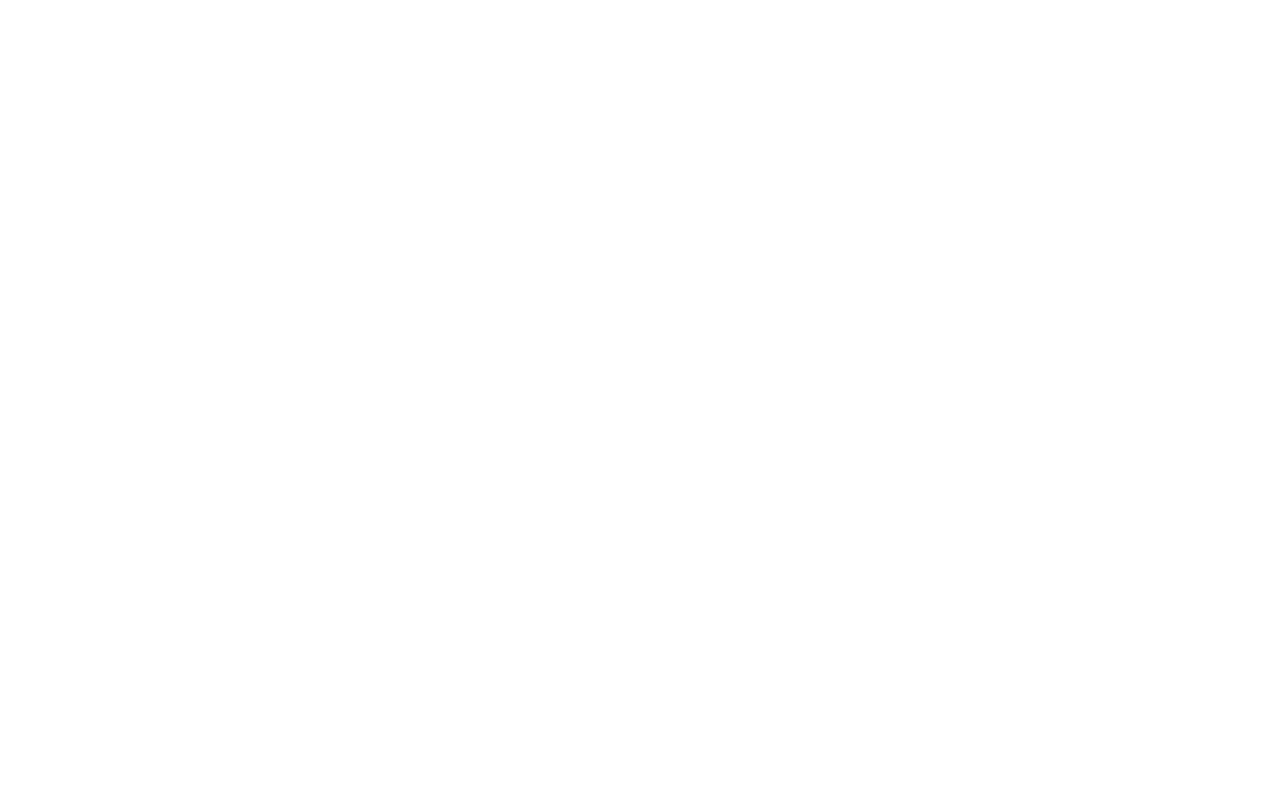
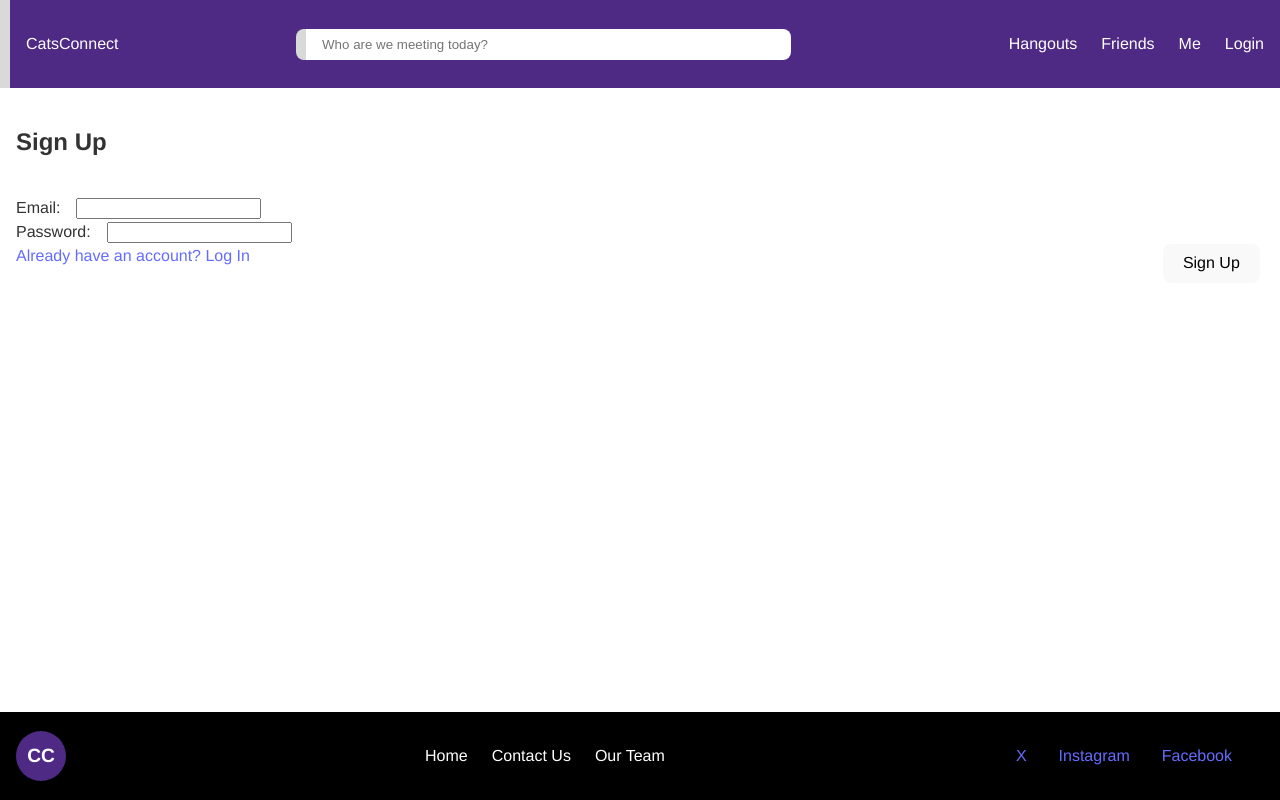
Before and after one commit to czhou06/disc-fall-25, a React (Vite) app: page /signup in a window 1280 px wide. Before the commit this address had no page. Built offline with nearby package versions, Linux system fonts and the light colour scheme.

Commit message:
implemented first Supabase endpoint and auth

```diff
--- a/package.json
+++ b/package.json
@@ -10,6 +10,7 @@
     "preview": "vite preview"
   },
   "dependencies": {
+    "@supabase/supabase-js": "^2.89.0",
     "react": "^19.1.1",
     "react-dom": "^19.1.1",
     "react-router-dom": "^7.10.1"
--- a/src/App.css
+++ b/src/App.css
@@ -16,7 +16,7 @@ ul {
 }
 
 a {
-  color: var(--white);
+  : var(--colorwhite);
   font-family: var(--font);
   justify-content: space-between;
 }
@@ -116,6 +116,7 @@ body {
 
 h2, h3 {
   font-family: var(--font);
+  padding: 1rem;
 }
 
 h1 {
@@ -129,5 +130,23 @@ h1 {
 
 button {
   float: right;
+  margin-right: 20px;
+}
 
+label {
+  padding: 1rem;
+  text-align:center;
 }
+
+p {
+  padding: 1rem;
+}
+
+.login_signup {
+  color:"#14b9faff";
+  padding: 1rem;
+}
+
+.nav_foot_link {
+  color: var(--white)
+}
--- a/src/App.jsx
+++ b/src/App.jsx
@@ -2,6 +2,8 @@ import './App.css'
 import Layout from "./components/Layout"
 import HomePage from "./pages/HomePage"
 import ProfilePage from "./pages/ProfilePage"
+import LoginPage from "./pages/LoginPage"
+import SignupPage from "./pages/SignupPage"
 import { Routes, Route } from 'react-router-dom'
 import { CURRENT_USER } from "./constants";
 
@@ -15,6 +17,8 @@ function App() {
         <Route path = "profile" element={<ProfilePage />} />
         <Route path = "profile/me" element={<ProfilePage />} />
         <Route path = "profile/:id" element={<ProfilePage />} />
+        <Route path = "login" element={<LoginPage />} />
+        <Route path = "signup" element={<SignupPage />} />
       </Route>
     </Routes>
   )
--- a/src/components/Card.jsx
+++ b/src/components/Card.jsx
@@ -14,9 +14,9 @@ function Card({ type, info, isLiked, onLikeToggle }) {
     details = (
       <>
         <h3>{info.first_name} {info.last_name}</h3>
-        <h3>Class of {info.graduation_year}</h3>
-        <h3>{info.major}</h3>
-        <h3>{info.email}</h3>
+        <h3>Class of {info.user_profiles.graduation_year}</h3>
+        <h3>{info.user_profiles.major}</h3>
+        <h3>{info.user_profiles.email}</h3>
       </>
     );
   }
--- a/src/components/Footer.jsx
+++ b/src/components/Footer.jsx
@@ -6,15 +6,15 @@ function Footer(){
       </div>
       <nav className="footer-nav">
         <ul>
-          <li><a href="#">Home</a></li>
-          <li><a href="#">Contact Us</a></li>
-          <li><a href="#">Our Team</a></li>
+          <li><a class="nav_foot_link" href="#">Home</a></li>
+          <li><a class="nav_foot_link" href="#">Contact Us</a></li>
+          <li><a class="nav_foot_link" href="#">Our Team</a></li>
         </ul>
       </nav>
       <nav className="footer-socials">
-        <a className="link" href="#">X</a>
-        <a className="link" href="#">Instagram</a>
-        <a className="link" href="#">Facebook</a>
+        <a class="nav_foot_link" className="link" href="#">X</a>
+        <a class="nav_foot_link" className="link" href="#">Instagram</a>
+        <a class="nav_foot_link" className="link" href="#">Facebook</a>
       </nav>
     </footer>);
 }
--- a/src/components/NavBar.jsx
+++ b/src/components/NavBar.jsx
@@ -4,7 +4,7 @@ function NavBar(){
   return (
     <header>
       <nav>
-        <Link to="/">CatsConnect</Link>
+        <Link class="nav_foot_link" to="/">CatsConnect</Link>
         <label htmlFor="search-bar" className="hidden">
           Who are we meeting today?
         </label>
@@ -15,13 +15,16 @@ function NavBar(){
         />
         <ul>
           <li>
-            <Link to="/">Hangouts</Link>
+            <Link class="nav_foot_link" to="/">Hangouts</Link>
           </li>
           <li>
-            <Link to="/">Friends</Link>
+            <Link class="nav_foot_link" to="/">Friends</Link>
           </li>
           <li>
-            <Link to="/profile/me">Me</Link>
+            <Link class="nav_foot_link" to="/profile/me">Me</Link>
+          </li>
+          <li>
+            <Link class="nav_foot_link" to="/login">Login</Link>
           </li>
         </ul>
       </nav>
--- a/src/pages/HomePage.jsx
+++ b/src/pages/HomePage.jsx
@@ -1,6 +1,7 @@
 import { useState, useEffect } from "react";
 import Card from "../components/Card";
 import { CURRENT_USER } from "../constants";
+import { supabase } from "../supabaseClient";
 
 const initialHangouts = [
     { id: 10, name: "Study Session", location: "Main Library", dateTime: "10/15 3pm", organizer: "Alice" },
@@ -26,8 +27,10 @@ function HomePage() {
         people: []
     });
 
-    const [users, setUsers] = useState([])
+    const [users, setUsers] = useState([]);
     const [isLoading, setIsLoading] = useState(true);
+    const [isLoggedIn, setIsLoggedIn] = useState(false);
+    const [errorMsg, setErrorMsg] = useState("No users found or failed to load. Try refreshing");
     const API_URL = import.meta.env.VITE_API_URL
 
     const toggleLiked = (id, type) => {
@@ -55,30 +58,46 @@ function HomePage() {
     }, [likedCards]);
 
     useEffect(() => {
-        const fetchUsers = async() => {
+        const fetchUsers = async () => {
             setIsLoading(true);
 
+            const { data: { session } } = await supabase.auth.getSession();
+
             try {
-                const response = await fetch(`${API_URL}/users`);
+                const response = await fetch(`${API_URL}/users/profiles`, {
+                    headers: {
+                        'Authorization': session ? `Bearer ${session.access_token}` : ""
+                    }
+                });
+
+                if (response.status === 401) {
+                    setErrorMsg("You need to log in first to see profiles.");
+                    setUsers([]);
+                    return;
+                } else {
+                    setIsLoggedIn(true);
+                }
+
                 if (!response.ok) {
                     console.error("API failed:", response.status);
+                    setErrorMsg("Failed to load users. Try refreshing.");
                     return;
                 }
 
                 const data = await response.json();
-                setUsers(data)
+                setUsers(data);
             }
             catch (e) {
                 console.error("Network/JSON error:", e);
+                setErrorMsg("Network error. Please check your connection.");
             }
             finally {
                 setIsLoading(false);
             }
-
         }
 
         fetchUsers();
-    }, [])
+}, [API_URL]);
 
     useEffect(() => {
         console.log("user data: ", users);
@@ -88,8 +107,9 @@ function HomePage() {
 
     return (
         <main>
-            <h1>Welcome Back, {FirstName} {LastName}!</h1>
-
+            <h1>
+                {isLoggedIn ? `Welcome Back, ${FirstName} ${LastName}!` : "Welcome, Guest!"}
+            </h1>
             <section>
                 <h2>Hangouts for You</h2>
                 <div className="cards">
@@ -111,7 +131,7 @@ function HomePage() {
                     {isLoading ? (
                         <h1>Loading users...</h1>
                     ) : users.length === 0 ? (
-                        <p>No users found or failed to load. Try refreshing</p>
+                        <p>{errorMsg}</p>
                     ) :
                         users.map(person => (
                             <Card
--- /dev/null
+++ b/src/pages/LoginPage.jsx
@@ -0,0 +1,59 @@
+import { useParams, Link, useNavigate } from 'react-router-dom';
+import { useState, useEffect } from "react";
+import { supabase } from '../supabaseClient';
+import { createClient } from '@supabase/supabase-js'
+
+function LoginPage() {
+    const [email, setEmail] = useState('');
+    const [pass, setPass] = useState('');
+    const [msg, setMsg] = useState('');
+    const navigate = useNavigate();
+
+    async function handleLogin(event) {
+        event.preventDefault();
+        setMsg('');
+
+        const { data, error } = await supabase.auth.signInWithPassword({
+            email: email,
+            password: pass
+        });
+
+        if (error){
+            setMsg(error.message);
+        } else {
+            setMsg("Logged in!")
+            navigate('/profile/me')
+        }
+    }
+
+    return (
+    <div className="login-container">
+      <h2>Login</h2>
+      <form onSubmit={handleLogin}>
+        <div>
+          <label>Email:</label>
+          <input
+            type="email"
+            value={email}
+            onChange={(event) => setEmail(event.target.value)}
+            required
+          />
+        </div>
+        <div>
+          <label>Password:</label>
+          <input
+            type="password"
+            value={pass}
+            onChange={(event) => setPass(event.target.value)}
+            required
+          />
+        </div>
+        <Link to="/signup" class="login_signup">Don't have an account? Sign up</Link>
+        <button type="submit">Log In</button>
+      </form>
+      {msg && <p>{msg}</p>}
+    </div>
+  );
+};
+
+export default LoginPage;
--- /dev/null
+++ b/src/pages/SignupPage.jsx
@@ -0,0 +1,57 @@
+import { useState } from 'react';
+import { supabase } from '../supabaseClient';
+import { Link, useNavigate } from 'react-router-dom';
+
+const SignUpPage = () => {
+  const [email, setEmail] = useState('');
+  const [pass, setPass] = useState('');
+  const [msg, setMsg] = useState('');
+  const navigate = useNavigate();
+
+  const handleSignup = async (e) => {
+    e.preventDefault();
+    setMsg('');
+
+    const { data, error } = await supabase.auth.signUp({
+      email: email,
+      password: pass,
+    });
+
+    if (error) {
+      setMsg(error.message);
+    } else {
+      setMsg('Success!');
+    }
+  };
+
+  return (
+    <div className="login-container">
+      <h2>Sign Up</h2>
+      <form onSubmit={handleSignup}>
+        <div>
+          <label>Email:</label>
+          <input
+            type="email"
+            value={email}
+            onChange={(e) => setEmail(e.target.value)}
+            required
+          />
+        </div>
+        <div>
+          <label>Password:</label>
+          <input
+            type="password"
+            value={pass}
+            onChange={(e) => setPass(e.target.value)}
+            required
+          />
+        </div>
+        <Link class="login_signup" to="/login">Already have an account? Log In</Link>
+        <button type="submit">Sign Up</button>
+      </form>
+      {msg && <p>{msg}</p>}
+    </div>
+  );
+};
+
+export default SignUpPage;
--- /dev/null
+++ b/src/supabaseClient.jsx
@@ -0,0 +1,6 @@
+import { createClient } from '@supabase/supabase-js';
+
+const supabaseUrl = 'https://ruxwgnilneardcdhnasz.supabase.co';
+const supabaseKey = 'eyJhbGciOiJIUzI1NiIsInR5cCI6IkpXVCJ9.eyJpc3MiOiJzdXBhYmFzZSIsInJlZiI6InJ1eHdnbmlsbmVhcmRjZGhuYXN6Iiwicm9sZSI6ImFub24iLCJpYXQiOjE3NjY4MTUxNzAsImV4cCI6MjA4MjM5MTE3MH0.lxY0uAy7vYSsmnAjmnDaz1z2PbI6BKLE5HbYGaTJjyw';
+
+export const supabase = createClient(supabaseUrl, supabaseKey);
```
Also changed, not shown: 1 other file (tests, documents, lock files or other folders).
